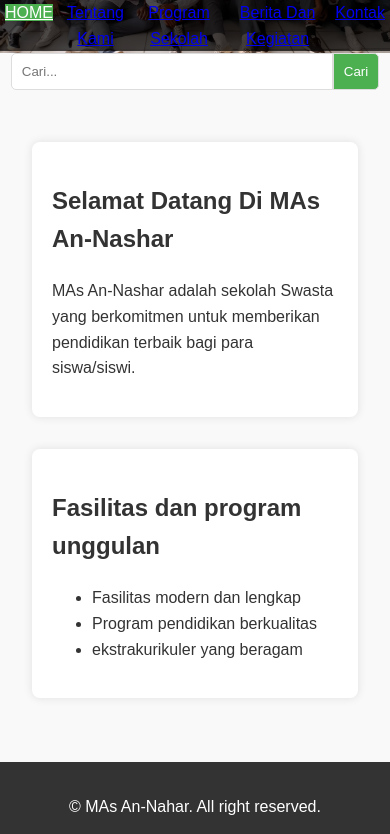
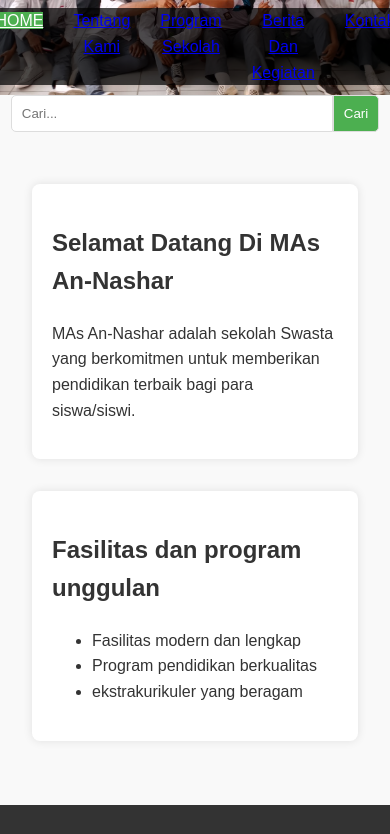
Before and after one commit to https2025/Website-Madrasah, a plain HTML site: page index.html in a window 390 px wide. Shown: the part 268-1102 px from the top of the page. Drawn offline with Linux system fonts and the light colour scheme.

Commit message:
Update styles.css

```diff
--- a/styles.css
+++ b/styles.css
@@ -13,7 +13,7 @@ header {
     background: url('img/logo.jpeg') no-repeat center center/cover;
     background-color: #4CAF50;
     color: white;
-    padding: 0.1em 0;
+    padding: 10px 20px;
     text-align: center;
     top: 0;
     z-index: 1000;
@@ -46,19 +46,43 @@ nav ul {
     background-color: rgba(0, 0, 0, 0.7);
     margin: 0;
     width: 100%;
+    gap: 20px;
 }
 
 nav ul li {
     margin: 0 5px;
+    position: relative;
 }
 
 nav u li a {
     display: block;
-    padding: 15px 20px;
+    padding: 10px 15px;
     color: white;
     text-decoration: none;
     font-weight: bold;
-    transition: background-color 0.3s, colo 0.3s;
+    transition: background-color 0.3s, transform 0.3s;
+    border-radius: 5px;
+}
+
+nav ul li a:hover {
+    background-color: #575757;
+    transform: translateY(-3px);
+}
+
+nav ul li a:before {
+    content: '';
+    position: absolute;
+    bottom: 0;
+    left: 50%;
+    width: 0;
+    height: 2px;
+    background-color: white;
+    transition: width 0.3s, left 0.3s;
+}
+
+nav ul li a:hover::before {
+    width: 100%;
+    left: 0;
 }
 
 nav ul li a:hover, nav ul li a.active {
@@ -163,3 +187,11 @@ button, input[type="submit"] {
 button:hover, input[type="submit"]:hover {
     background-color: #45a049;
 }
+
+/*media query*/
+
+    @media screen and (max-width: 600px) {
+        nav ul {
+            flex-direction: colimn;
+        }
+    }
```
